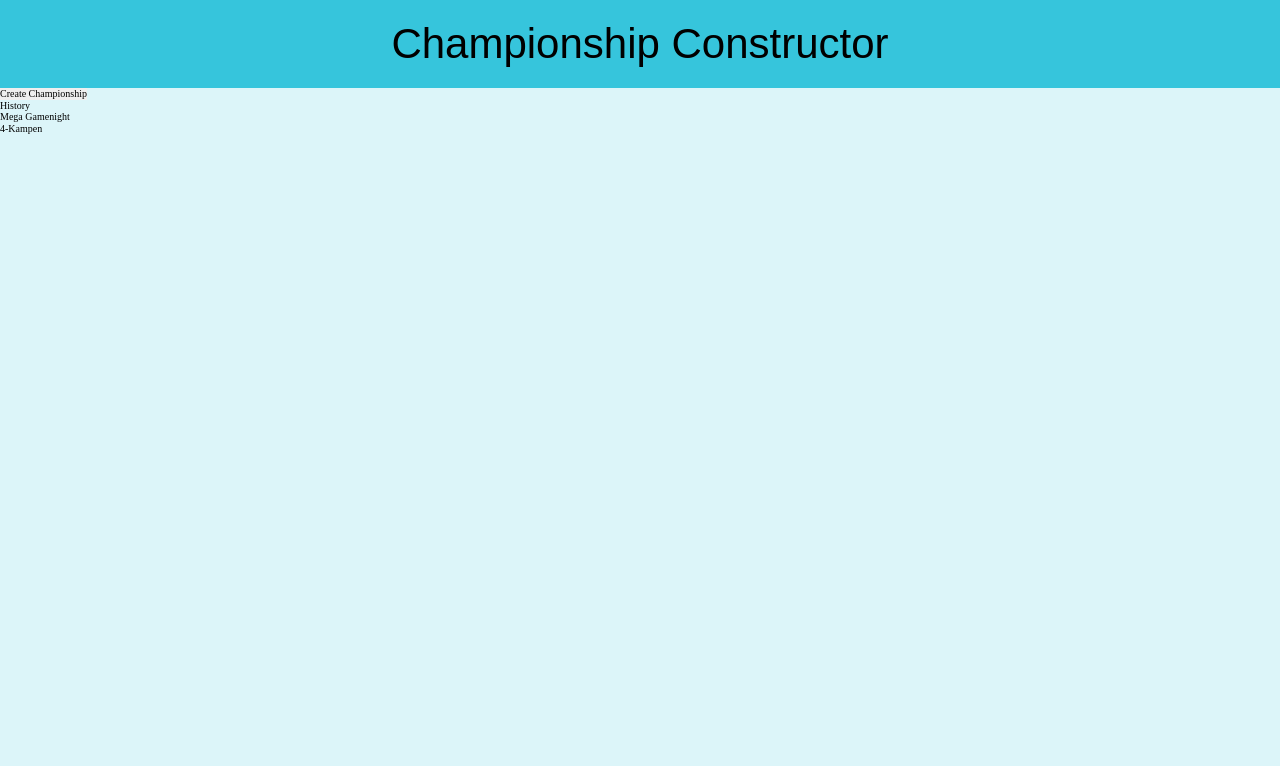
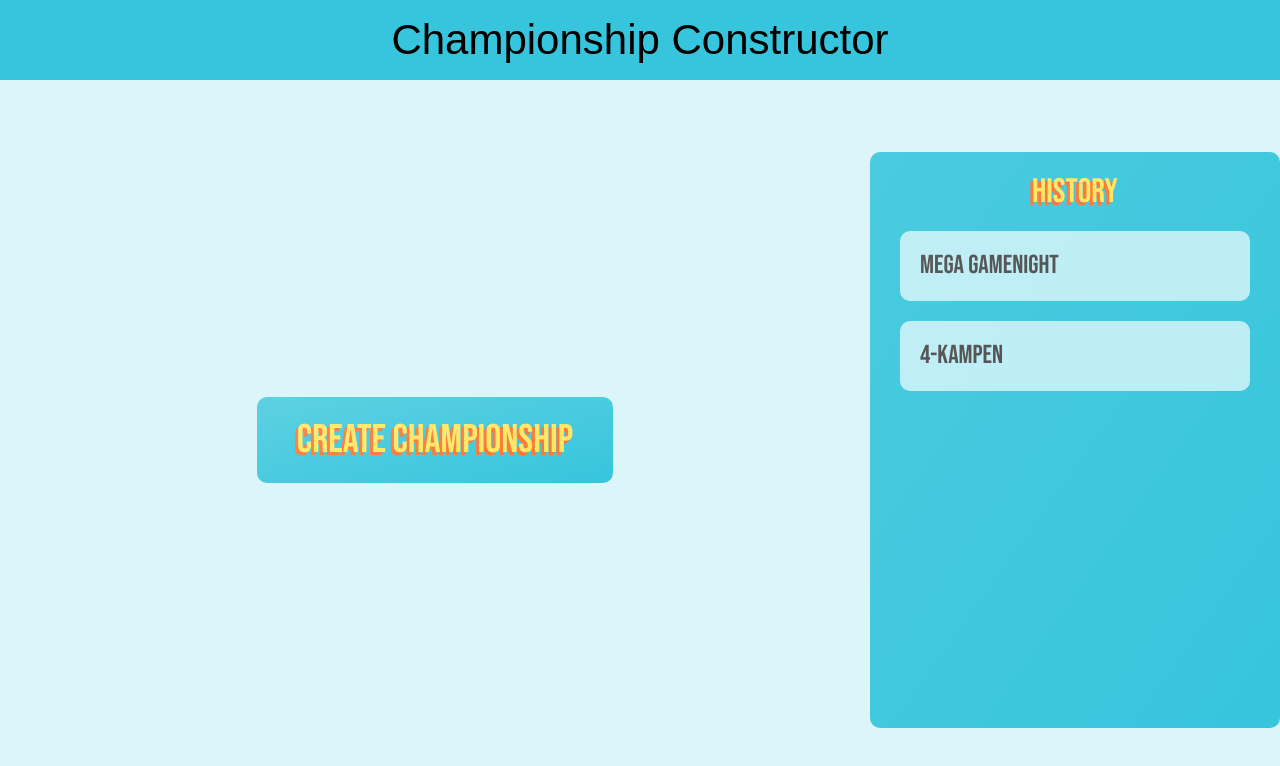
Before and after one commit to VictorFager/ChampionshipConstructor, a plain HTML site: page app/index.html in a window 1280 px wide. Drawn offline with Linux system fonts and the light colour scheme; a web font is replaced by a local one.

Commit message:
Add: styling for homepage

```diff
--- a/app/index.html
+++ b/app/index.html
@@ -12,7 +12,7 @@
   <!-- Google Fonts -->
   <link rel="preconnect" href="https://fonts.googleapis.com">
   <link rel="preconnect" href="https://fonts.gstatic.com" crossorigin>
-  <link href="https://fonts.googleapis.com/css2?family=Nabla&display=swap" rel="stylesheet">
+  <link href="https://fonts.googleapis.com/css2?family=Bebas+Neue&family=Nabla&display=swap" rel="stylesheet">
 
 </head>
 
@@ -24,16 +24,21 @@
 
   <main>
 
-    <section>
-      <button>Create Championship</button>
+    <section class="menu">
+      <button class="create-button">
+        Create Championship
+        <div class="button-overlay"></div>
+      </button>
+
     </section>
 
-    <aside>
+    <aside class="history">
       <h2>History</h2>
       <ul>
         <li>Mega Gamenight</li>
         <li>4-Kampen</li>
       </ul>
+      <div class="history-overlay"></div>
     </aside>
 
     <!-- SKAPA / ÄNDRA
--- a/app/styles/main.css
+++ b/app/styles/main.css
@@ -7,31 +7,45 @@
 :root {
   /* Colors */
   --main-blue: #36C5DC;
+  --main-blue-darkened: #2ab2c7;
+  --main-blue-lightened: #baedf5;
   --light-blue: #DCF5F9;
   --main-orange: #FF6F29;
+  --main-yellow: #ffe65b;
   --main-gray: #494949;
   --light-gray: #7C7A7A;
   --main-black: #000;
   --main-white: #fff;
 
+  /* Fonts */
+  --logo-font: 'Nabla', sans-serif;
+  --main-font: 'Bebas Neue', sans-serif;
+
   /* Font Sizes */
-  --base-size: 10px;
-  --logo-text: 4.2rem;
+  --base-font-size: 10px;
+  --logo-font-size: 4.2rem;
 
   /* UI sizes */
   --main-area-max-width: 1400px;
+  --header-height: 10vh;
+  --main-area-height: calc(100vh - var(--header-height));
 }
 
 
 /* FONT DEFAULTS */
 
 html {
-  font-size: var(--base-size);
+  font-size: var(--base-font-size);
 }
 
 h1 {
-  font-size: var(--logo-text);
-  font-family: 'Nabla', sans-serif;
+  font-size: var(--logo-font-size);
+  font-family: var(--logo-font);
+}
+
+h2 {
+  font-size: 3.4rem;
+  font-family: var(--main-font);
 }
 
 
@@ -39,17 +53,122 @@ h1 {
 
 header {
   background-color: var(--main-blue);
+  height: var(--header-height);
 }
 
 body {
   background-color: var(--light-blue);
+  height: 100vh;
 }
 
 h1 {
-  padding: 2rem 0;
   margin: 0 auto;
   max-width: var(--main-area-max-width);
   text-align: center;
+  line-height: var(--header-height);
 }
 
 /* HOMEPAGE */
+
+main {
+  display: flex;
+  margin: 0 auto;
+  max-width: var(--main-area-max-width);
+  height: var(--main-area-height);
+  align-items: center;
+}
+
+.menu {
+  flex-grow: 3;
+  text-align: center;
+}
+
+.create-button {
+  position: relative;
+  padding: 2rem 4rem;
+  font-size: 4rem;
+  font-family: var(--main-font);
+  background-color: var(--main-blue);
+  color: var(--main-yellow);
+  border-radius: 1rem;
+  text-shadow: -3px 3px var(--main-orange);
+  /* background-image: linear-gradient(to bottom right, rgba(255, 255, 255, 0.3), rgba(255, 255, 255, 0)); */
+  /* box-shadow: -4px 4px var(--main-yellow), -8px 8px var(--main-orange); */
+}
+
+.create-button:hover,
+.create-button:focus {
+  box-shadow: -4px 4px var(--main-yellow), -8px 8px var(--main-orange);
+  transform: translate(8px, -8px);
+}
+
+.create-button:active {
+  background-color: var(--main-blue-darkened);
+  box-shadow: -4px 4px var(--main-orange);
+  transform: translate(4px, -4px);
+}
+
+.button-overlay {
+  position: absolute;
+  height: 100%;
+  width: 100%;
+  top: 0;
+  left: 0;
+  border-radius: 1rem;
+  background: linear-gradient(to bottom right, rgba(255, 255, 255, 0.2), rgba(255, 255, 255, 0));
+  pointer-events: none;
+}
+
+.history {
+  position: relative;
+  padding: 2rem 3rem;
+  background: var(--main-blue);
+  flex-grow: 1;
+  height: 80%;
+  border-radius: 1rem;
+  /* box-shadow: 0 0 0 6px var(--main-yellow), 0 0 0 12px var(--main-orange); */
+}
+
+.history-overlay {
+  position: absolute;
+  /* width: calc(100% + 24px);
+  height: calc(100% + 24px);
+  top: -12px;
+  left: -12px;
+  border-radius: 2rem; */
+  width: 100%;
+  height: 100%;
+  top: 0;
+  left: 0;
+  background: linear-gradient(to bottom right, rgba(255, 255, 255, 0.1), rgba(255, 255, 255, 0));
+  pointer-events: none;
+}
+
+.history h2 {
+  color: var(--main-yellow);
+  text-shadow: -3px 3px var(--main-orange);
+  text-align: center;
+  padding-bottom: 2rem;
+}
+
+.history li {
+  font-size: 2.6rem;
+  font-family: var(--main-font);
+  padding: 2rem;
+  background-color: var(--main-blue-lightened);
+  margin-bottom: 2rem;
+  border-radius: 1rem;
+  color: var(--main-gray);
+}
+
+.history li:hover,
+.history li:focus {
+  box-shadow: -4px 4px var(--main-yellow), -8px 8px var(--main-orange);
+  transform: translate(8px, -8px);
+}
+
+.history li:active {
+  filter: brightness(95%);
+  box-shadow: -4px 4px var(--main-orange);
+  transform: translate(4px, -4px);
+}
```
